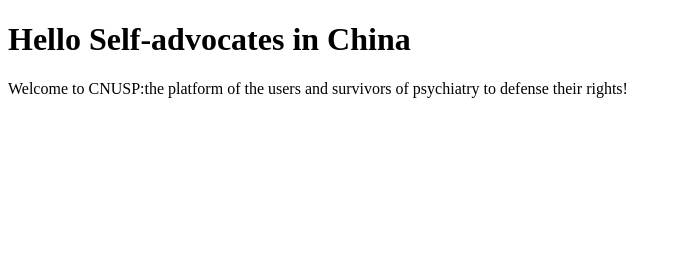
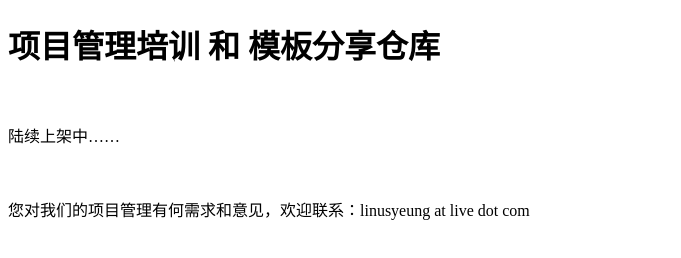
Before and after one commit to mdrights/my-notes, a plain HTML site: page index.html in a window 1280 px wide. Shown: the whole page, without its empty margins (0-681 px from the left). Drawn offline with Linux system fonts and the light colour scheme.

Commit message:
Update index.html

```diff
--- a/index.html
+++ b/index.html
@@ -1,7 +1,10 @@
 <!DOCTYPE html>
 <html>
 <body>
-<h1>Hello Self-advocates in China</h1>
-<p>Welcome to CNUSP:the platform of the users and survivors of psychiatry to defense their rights!</p>
+<h1>项目管理培训 和 模板分享仓库</h1>
+<br>
+<p>陆续上架中……</p>
+<br>
+<p>您对我们的项目管理有何需求和意见，欢迎联系：linusyeung at live dot com</p>
 </body>
 </html>
```
